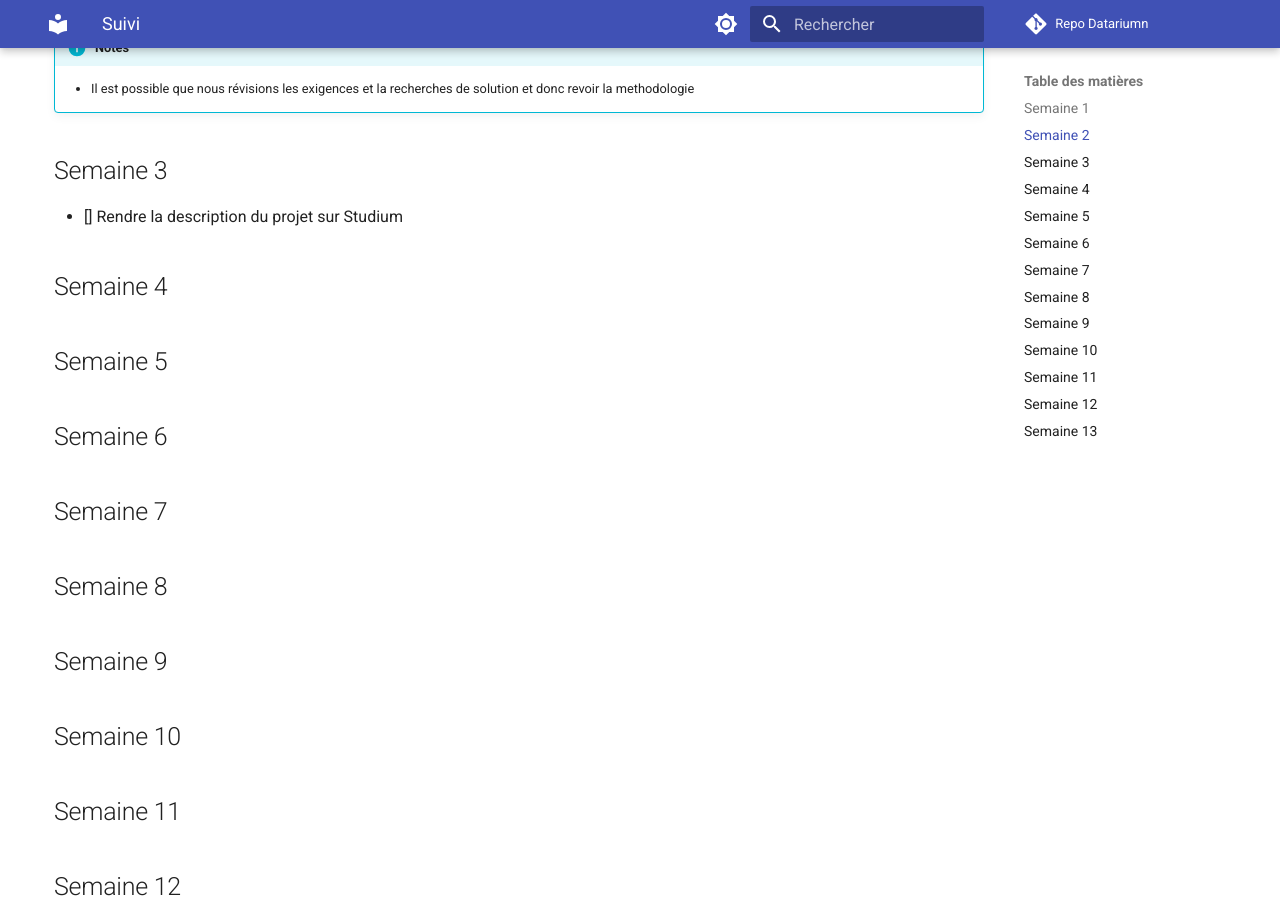
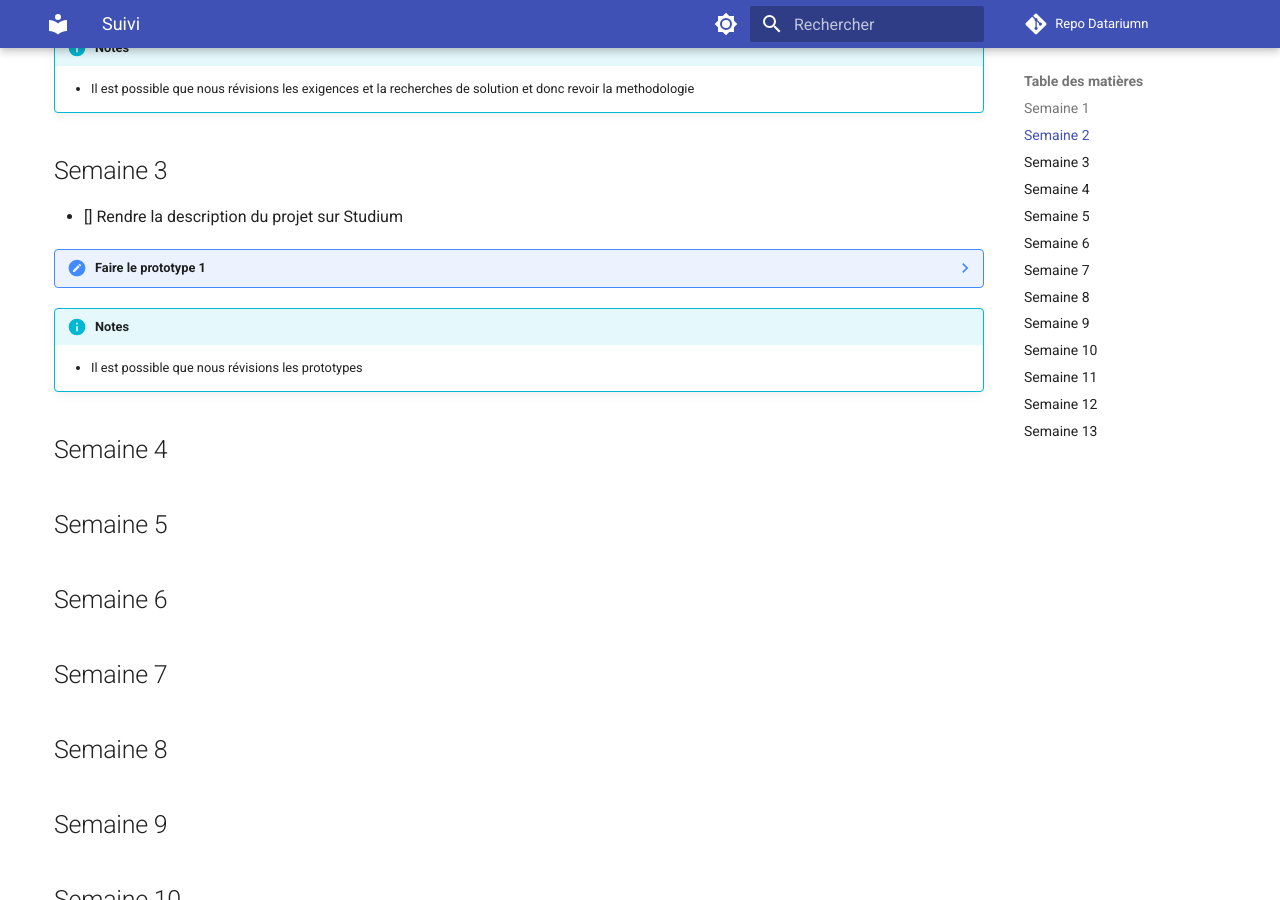
Before and after one commit to protolabo/datarium, an MkDocs documentation site: the page built from docs/suivi.md, in a window 1280 px wide and 900 px high, scrolled down 962 px. Built offline with MkDocs 1.6.1 and Material for MkDocs 9.7.7, drawn with Linux system fonts in a browser that asks for light colours; comment, search, counter and statistics services are not loaded.

Commit message:
Suivi semaine 3

```diff
--- a/docs/suivi.md
+++ b/docs/suivi.md
@@ -42,6 +42,15 @@
 
 - [] Rendre la description du projet sur Studium
 
+??? note "Faire le prototype 1"
+    - [] faire le prototype de l'application mobile
+    - [] faire la maquette Arduino
+
+!!! info "Notes"
+    - Il est possible que nous révisions les prototypes
+
+
+
 
 ## Semaine 4
 
```
